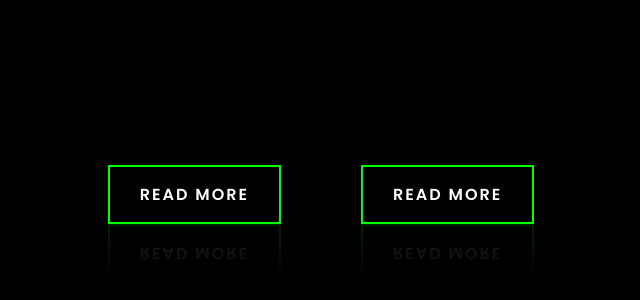
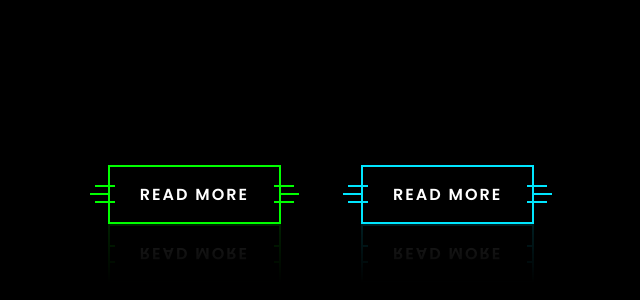
Before and after one commit to JpBongiovanni/CSS_Effects, a plain HTML site: page Neon_Light_Animation/index.html in a window 1280 px wide. Shown: the part 206-506 px from the top of the page, without its empty margins (319-959 px from the left). Drawn offline with Linux system fonts and the light colour scheme.

Commit message:
neon light finished

```diff
--- a/Neon_Light_Animation/style.css
+++ b/Neon_Light_Animation/style.css
@@ -36,9 +36,77 @@ body
     color: #fff;
     -webkit-box-reflect: below 0px linear-gradient(transparent, #0002);
     transition: 0.5s;
+    transition-delay: 0s;
 }
 
 .container a:hover
 {
-    color: #000
+    transition-delay: 1.5s;
+    color: #000;
+    box-shadow: 0 0 10px #0f0,
+                0 0 20px #0f0,
+                0 0 40px #0f0,
+                0 0 80px #0f0,
+                0 0 160px #0f0;
 }
+.container a span
+{
+    position: relative;
+    z-index: 100;
+}
+.container a:nth-child(2)
+{
+    filter: hue-rotate(80deg);
+}
+
+.container a::before
+{
+    content: '';
+    position: absolute;
+    left: -20px;
+    top: 50%;
+    transform: translateY(-50%);
+    width: 20px;
+    height: 2px;
+    background: #0f0;
+    box-shadow: 5px -8px 0 #0f0,
+                5px 8px 0 #0f0;
+    transition: width 0.5s, left 0.5s, height 0.5s, box-shadow 0.5s;
+    transition-delay: 1s,0.5s,0s,0s;
+}
+
+.container a:hover::before
+{
+    width: 60%;
+    height: 100%;
+    left: -2px;
+    box-shadow: 5px 0 0 #0f0,
+                5px 0 0 #0f0;
+    transition-delay: 0s,0.5s,1s,1s;
+}
+
+.container a::after
+{
+    content: '';
+    position: absolute;
+    right: -20px;
+    top: 50%;
+    transform: translateY(-50%);
+    width: 20px;
+    height: 2px;
+    background: #0f0;
+    box-shadow: -5px -8px 0 #0f0,
+                -5px 8px 0 #0f0;
+    transition: width 0.5s, right 0.5s, height 0.5s, box-shadow 0.5s;
+    transition-delay: 1s,0.5s,0s,0s;
+}
+
+.container a:hover::after
+{
+    width: 60%;
+    height: 100%;
+    right: -2px;
+    box-shadow: -5px 0 0 #0f0,
+                -5px 0 0 #0f0;
+    transition-delay: 0s,0.5s,1s,1s;
+}
```
